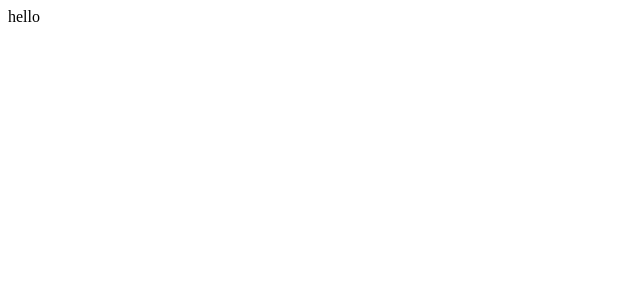
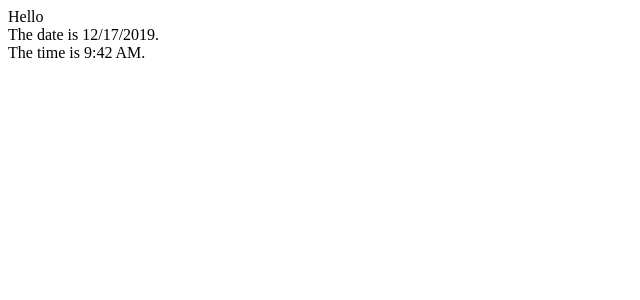
Before and after one commit to PengMQ/react-ts-webpack, a React app: page / in a window 1280 px wide. Shown: the top 300 px of the page, without its empty margins (0-640 px from the left). Built offline with nearby package versions, Linux system fonts and the light colour scheme.

Commit message:
[mengqiu] get the correct i18n work for text, date and time

```diff
--- a/src/components/app/App.tsx
+++ b/src/components/app/App.tsx
@@ -1,24 +1,28 @@
 import * as React from 'react';
-import {IntlProvider} from "react-intl";
+import {IntlProvider, FormattedMessage} from "react-intl";
 
 const App = () => {
     const locale = 'en';
     let messages = {
         en: {
             greeting: 'Hello',
+            time: "The time is {t, time, short}.",
+            date: "The date is {d, date}."
         },
         zh: {
-            greeting: "你好"
+            greeting: "你好",
+            time: "现在的时间是 {t, time, short}.",
+            date: "今天是 {d, date}."
         }
     };
     return (
         <>
             <IntlProvider locale={locale} key={locale} messages={messages[locale]}>
-                <div>hello</div>
+                <div><FormattedMessage id="greeting"/></div>
+                <div><FormattedMessage id="date" values={{ d: Date.now() }} /></div>
+                <div><FormattedMessage id="time" values={{ t: Date.now() }} /></div>
             </IntlProvider>
         </>
-
-
     );
 
 };
```
